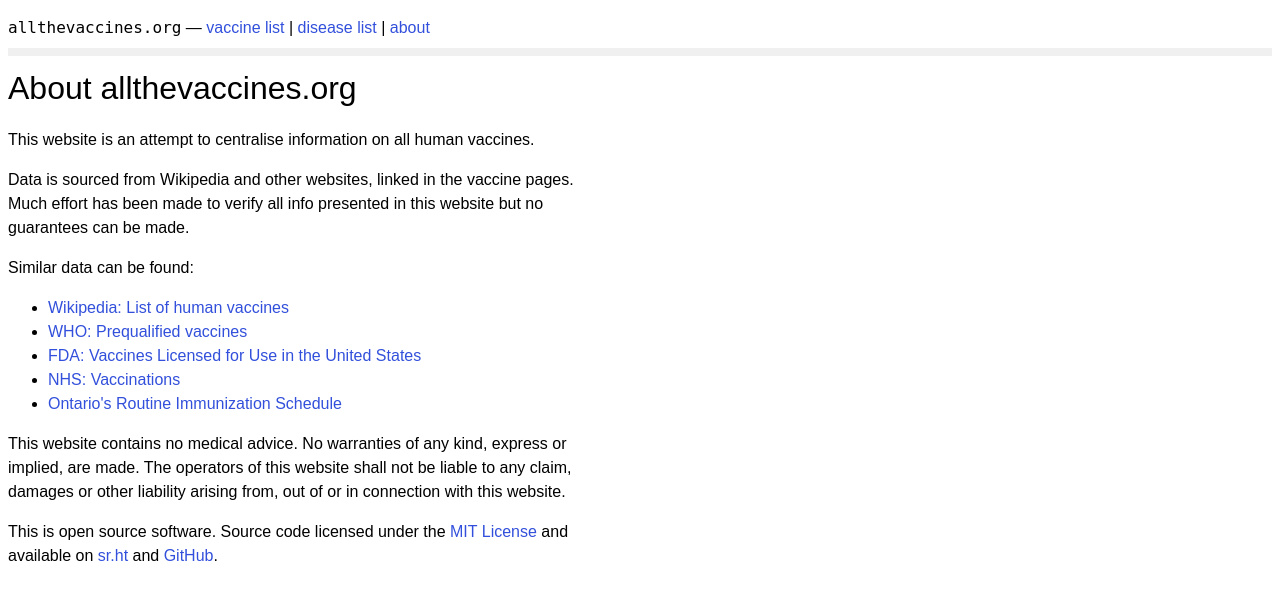
After one commit to sirodoht/allthevaccines, a Django app: page /about/ in a window 1280 px wide. The commit adds this page. Shown: the top 600 px of the page. Run offline with Django 4.2, Linux system fonts and the light colour scheme.

Commit message:
add about page

```diff
--- a/main/static/style.css
+++ b/main/static/style.css
@@ -223,6 +223,10 @@ nav {
     padding-bottom: 8px;
 }
 
+main {
+    max-width: 600px;
+}
+
 table {
     border-collapse: collapse;
 }
--- /dev/null
+++ b/main/templates/main/about.html
@@ -0,0 +1,60 @@
+{% extends 'main/layout.html' %}
+
+{% load static %}
+
+{% block content %}
+<main>
+    <h1>About allthevaccines.org</h1>
+    <p>
+        This website is an attempt to centralise information on all human vaccines.
+    </p>
+    <p>
+        Data is sourced from Wikipedia and other websites, linked in the vaccine
+        pages. Much effort has been made to verify all info presented in this
+        website but no guarantees can be made.
+    </p>
+    <p>
+        Similar data can be found:
+    </p>
+    <ul>
+        <li>
+            <a href="https://en.wikipedia.org/wiki/List_of_vaccine_topics#Human_vaccines">
+                Wikipedia: List of human vaccines
+            </a>
+        </li>
+        <li>
+            <a href="https://extranet.who.int/pqweb/vaccines/prequalified-vaccines">
+                WHO: Prequalified vaccines
+            </a>
+        </li>
+        <li>
+            <a href="https://www.fda.gov/vaccines-blood-biologics/vaccines/vaccines-licensed-use-united-states">
+                FDA: Vaccines Licensed for Use in the United States
+            </a>
+        </li>
+        <li>
+            <a href="https://www.nhs.uk/conditions/vaccinations/">
+                NHS: Vaccinations
+            </a>
+        </li>
+        <li>
+            <a href="https://www.health.gov.on.ca/en/public/programs/immunization/static/immunization_tool.html">
+                Ontario's Routine Immunization Schedule
+            </a>
+        </li>
+    </ul>
+    <p>
+        This website contains no medical advice. No warranties of any kind,
+        express or implied, are made. The operators of this website
+        shall not be liable to any claim, damages or other liability arising
+        from, out of or in connection with this website.
+    </p>
+    <p>
+        This is open source software. Source code licensed under the
+        <a href="https://git.sr.ht/~sirodoht/allthevaccines/blob/master/LICENSE">MIT License</a>
+        and available on
+        <a href="https://git.sr.ht/~sirodoht/allthevaccines">sr.ht</a>
+        and <a href="https://github.com/sirodoht/allthevaccines">GitHub</a>.
+    </p>
+</main>
+{% endblock %}
--- a/main/templates/main/layout.html
+++ b/main/templates/main/layout.html
@@ -40,6 +40,7 @@
             <a href="{% url 'index' %}" class="title">allthevaccines.org</a>
             — <a href="{% url 'index' %}">vaccine list</a>
             | <a href="{% url 'disease_list' %}">disease list</a>
+            | <a href="{% url 'about' %}">about</a>
         </nav>
 
         {% block content %}
--- a/main/urls.py
+++ b/main/urls.py
@@ -7,4 +7,5 @@ urlpatterns = [
     path("vaccine/<slug:slug>/", views.VaccineDetail.as_view(), name="vaccine_detail"),
     path("disease/<slug:slug>/", views.DiseaseDetail.as_view(), name="disease_detail"),
     path("disease/", views.DiseaseList.as_view(), name="disease_list"),
+    path("about/", views.about, name="about"),
 ]
--- a/main/views.py
+++ b/main/views.py
@@ -1,3 +1,4 @@
+from django.shortcuts import render
 from django.views.generic import DetailView, ListView
 
 from main import models
@@ -28,3 +29,7 @@ class VaccineDetail(DetailView):
         context = super().get_context_data(**kwargs)
         context["disease_list"] = models.Disease.objects.filter(vaccines=self.object)
         return context
+
+
+def about(request):
+    return render(request, "main/about.html")
```
